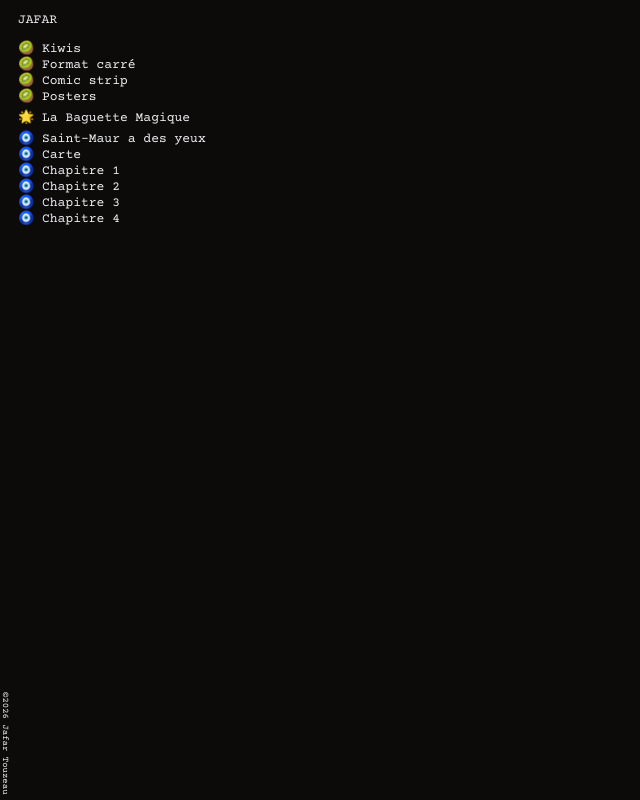
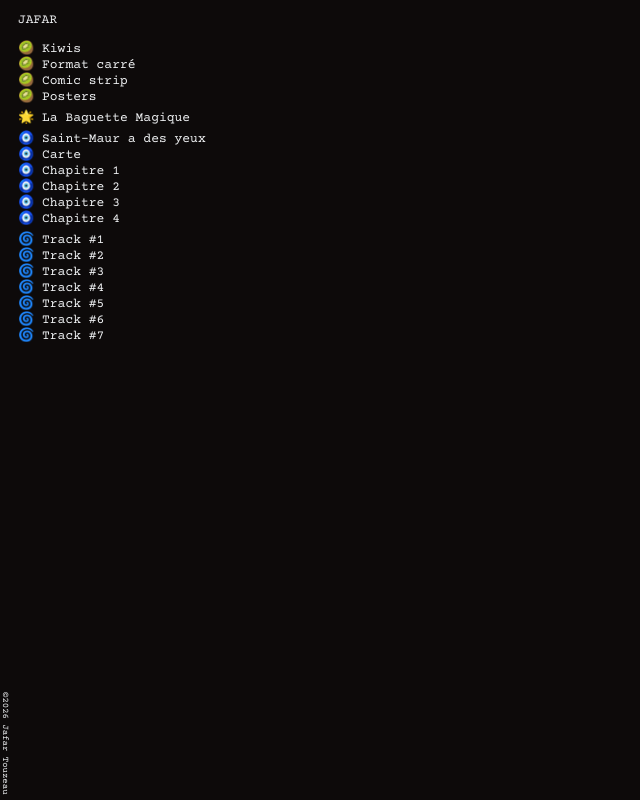
Before and after one commit to jafartouzeau/personnal-website, a Next.js app: page /strudelrepl/track1 in a window 1280 px wide. Shown: the whole page, without its empty margins (0-640 px from the left). Built offline with nearby package versions, Linux system fonts and the light colour scheme.

Commit message:
add track 6 and 7

```diff
--- a/src/app/strudelrepl/data.ts
+++ b/src/app/strudelrepl/data.ts
@@ -267,5 +267,62 @@ $drum: stack(
   s("hh!16")
 )
 `
+    },
+    "track6": {
+      artist:"",
+      type:"Original",
+      description:"",
+      url:"/strudelrepl/track6",
+      title:"Track #6",
+      code:`
+/*
+  @title Track #6
+  @by FOTF
+*/
+
+setCpm(110/4)
+
+let chords1 = "<[0] [0] [0] [0]>"
+let chords2 = "<[0,2] [0,3] [0,3] [0,2]>"
+let chords3 = "<[0,2,5] [0,3,5] [0,3,4] [0,2,4]>"
+let chords4 = "<[0,2,5,7] [0,3,5,8] [0,3,4,9] [0,2,4,9]>" //11
+let chords5 = "<[0,2,5,7,14] [0,3,5,8,15] [0,3,4,9,16] [0,2,4,9,18]>" //11
+let chords6 = "<[0,2,5,7,[14, 21]] [0,3,5,8,15] [0,3,4,9,16] [0,2,4,9,[18 20]]>"
+
+let chords = chords6
+let SCALE = "e:minor"
+
+let CHORDS_GAIN = slider(0.873,0,1)
+let CHORDS_LPF = slider(1000.3,100,10000)
+let CHORDS_ROOM = slider(0.968,0,4)
+
+$chords:
+    n(chords.sub(7))
+    .scale(SCALE)
+    .s("supersaw, saw")
+    .struct("x x [x x] x x [x x]")
+    .lpf(CHORDS_LPF)
+    .room(CHORDS_ROOM)
+    .roomsize(4)
+    .gain(CHORDS_GAIN)
+
+$kick:
+     s("bd!4")
+     .lpf(600)
+      `
+    },
+    "track7": {
+      artist:"FOTF",
+      type:"Original",
+      description:"",
+      url:"/strudelrepl/track7",
+      title:"Track #7",
+      code:`
+/*
+  @title Track #7
+  @by FOTF
+*/
+
+      `
     }
 }
--- a/src/components/side-menu/side-menu.tsx
+++ b/src/components/side-menu/side-menu.tsx
@@ -75,7 +75,7 @@ export default function SideMenu() {
                         🧿 Chapitre 4
                     </Link>
                 </ol>
-                {/*
+
                 <ol className={`${styles.link} ${styles.top}`}>
                     <Link href={`/strudelrepl/track1`}>
                         🌀 Track #1
@@ -100,7 +100,17 @@ export default function SideMenu() {
                     <Link href={`/strudelrepl/track5`}>
                         🌀 Track #5
                     </Link>
-                </ol>*/}
+                </ol>
+                <ol className={styles.link}>
+                    <Link href={`/strudelrepl/track6`}>
+                        🌀 Track #6
+                    </Link>
+                </ol>
+                <ol className={styles.link}>
+                    <Link href={`/strudelrepl/track7`}>
+                        🌀 Track #7
+                    </Link>
+                </ol>
 
         </nav>
     )
```
